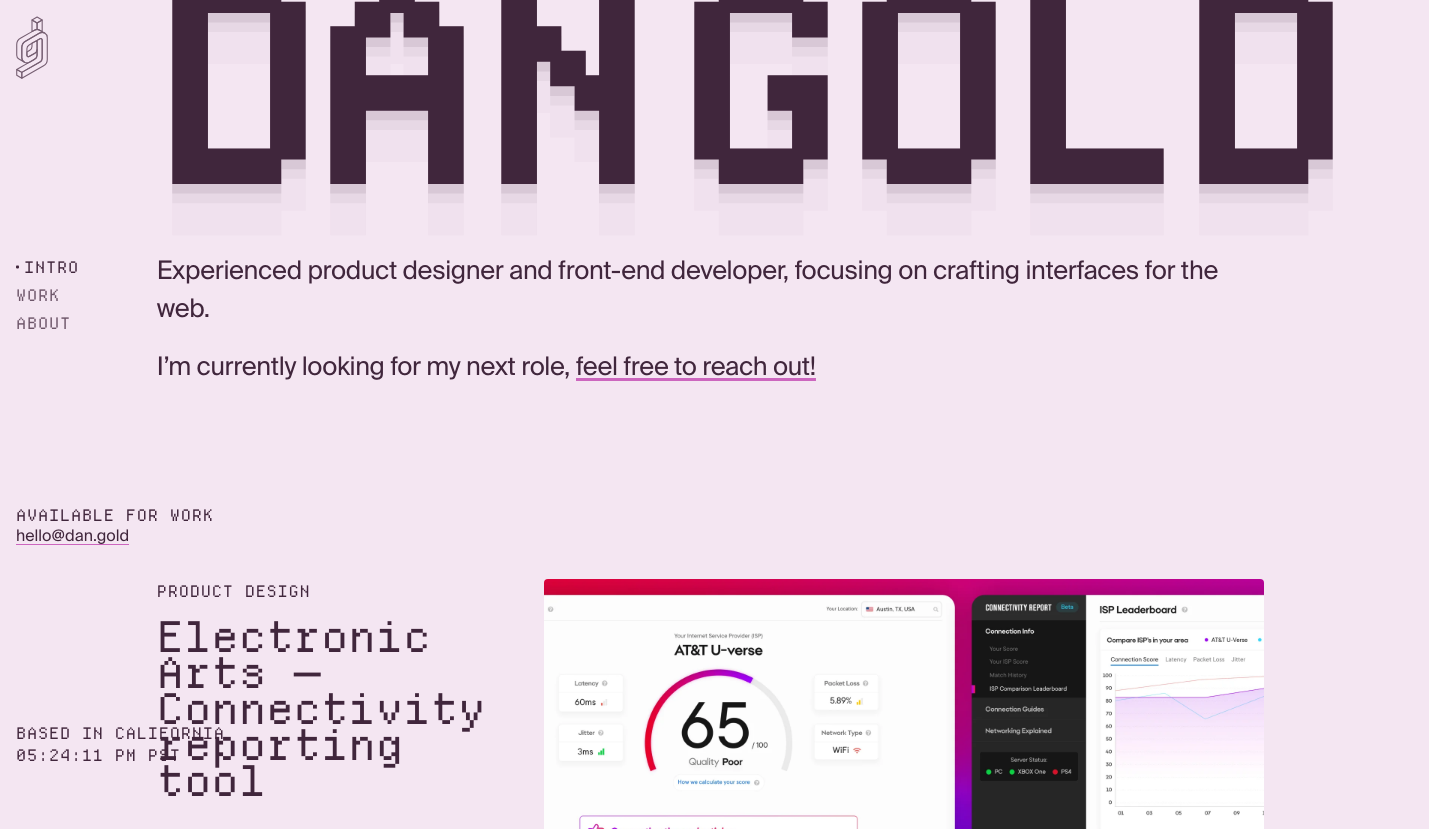
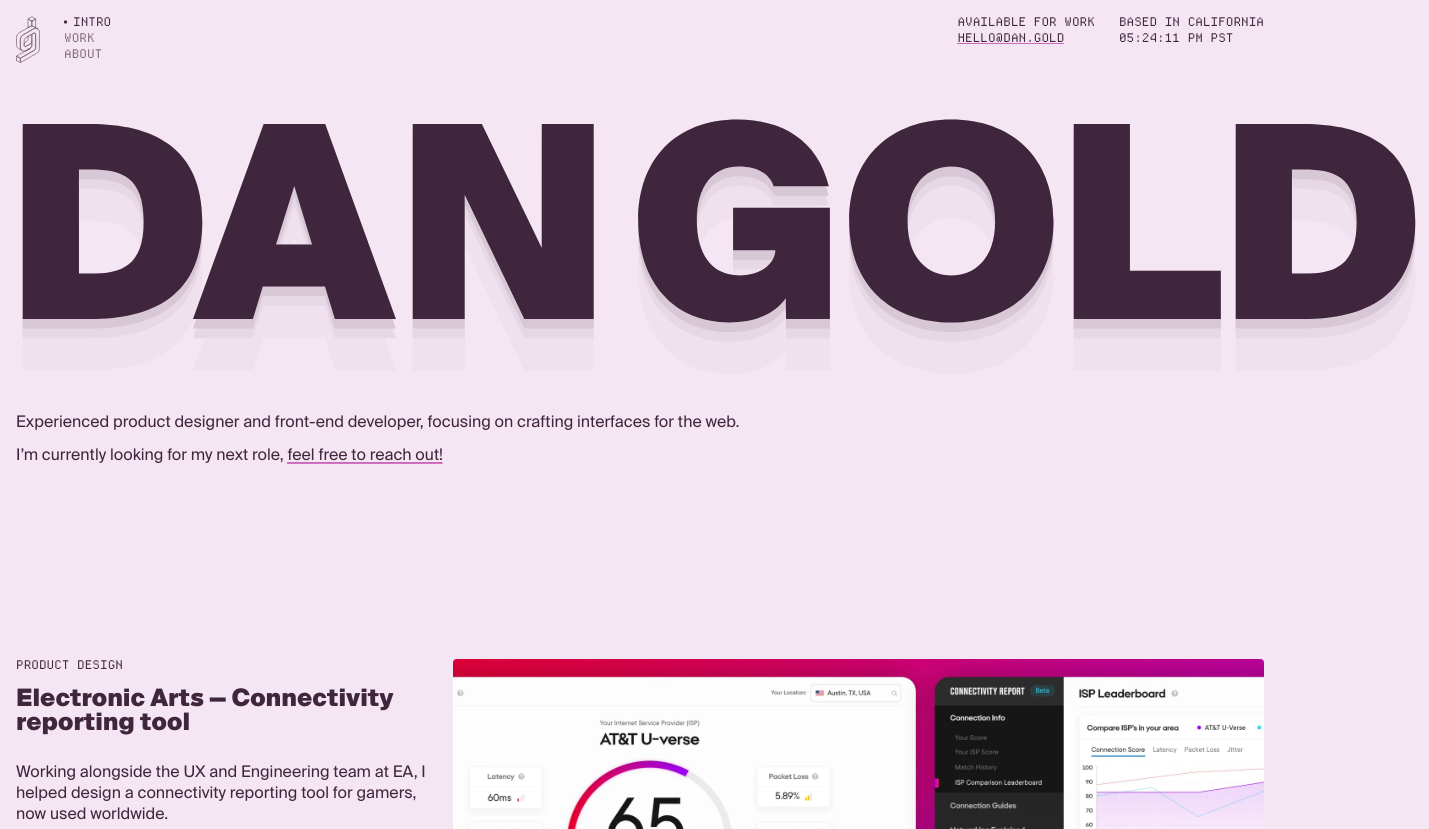
Before and after one commit to itsdangold/dan.gold, an Astro site: page / in a window 1280 px wide. Shown: the top 829 px of the page, 1429 px wide, since content can reach past the window. Built offline with nearby package versions, Linux system fonts and the light colour scheme; Astro itself is replaced by a stand-in of ours.

Commit message:
Update typography and navigation

```diff
--- a/src/components/Nav.astro
+++ b/src/components/Nav.astro
@@ -13,7 +13,7 @@ import Logo from './Logo.astro';
 
   <div class="site-header__callout">
     <p class="label">Available for work</p>
-    <button class="copy" aria-label="Copy email" type="button">hello@dan.gold</button>
+    <button class="copy label" aria-label="Copy email" type="button">hello@dan.gold</button>
   </div>
 
   <div class="site-header__time">
--- a/src/styles/_layout.scss
+++ b/src/styles/_layout.scss
@@ -1,10 +1,6 @@
 body {
   background-color: var(--bg);
   color: var(--text);
-
-  @media (min-width: 800px) {
-    padding-left: 8.8rem;
-  }
 
   &::after {
     [data-theme="neo"] & {
--- a/src/styles/_nav.scss
+++ b/src/styles/_nav.scss
@@ -6,29 +6,24 @@ header {
   padding: var(--site-margin);
   position: fixed;
   left: 0;
+  right: 0;
+  top: 0;
   width: 100%;
-  top: 0;
   z-index: 1000;
-
-  @media (min-width: 800px) {
-    flex-direction: column;
-    width: auto;
-    bottom: var(--site-margin);
-  }
+  gap: 1.5rem;
 }
 
 nav {
   display: flex;
-  flex-direction: row;
-  gap: .75rem;
+  flex-direction: column;
+  gap: .25rem;
   color: var(--text);
-  flex-direction: column;
+  margin-right: auto;
 
   > * {
     color: inherit;
     text-decoration: none;
-    opacity: 0.75;
-    line-height: 100%;
+    opacity: 0.65;
     transition: padding .3s ease;
 
     &::before {
@@ -52,12 +47,30 @@ nav {
     }
 
     &.active {
-      padding-left: .5em;
+      padding-left: .75em;
     }
 
     &.active::before {
       opacity: 1;
       transform: translate(0%, -50%);
+      // animation: blink 1s linear forwards infinite;
+
+      @keyframes blink {
+        0% {
+          opacity: 0;
+        }
+        50% {
+          opacity: 0;
+        }
+
+        51% {
+          opacity: 1;
+        }
+
+        100% {
+          opacity: 1;
+        }
+      }
     }
   }
 }
@@ -65,10 +78,9 @@ nav {
 .nav-logo {
   transition: opacity 0.15s ease;
   opacity: 0.7;
-  margin-right: 1rem;
 
   &__inner {
-    width: 2rem;
+    width: 1.5rem;
 
     &--fill {
       fill: transparent;
@@ -76,7 +88,7 @@ nav {
 
     &--stroke {
       stroke: var(--text);
-      stroke-width: 3;
+      stroke-width: 2.5;
     }
   }
 
@@ -105,6 +117,20 @@ nav {
     100% {
       transform: scale(1);
     }
+  }
+}
+
+.site-header {
+  &__callout, &__time {
+    display: flex;
+    flex-direction: column;
+    gap: .25rem;
+    align-items: flex-start;
+  }
+
+  &__callout {
+    border-right: 1rem;
+  //   padding-right: 2rem;
   }
 }
 
--- a/src/styles/_reset.scss
+++ b/src/styles/_reset.scss
@@ -38,6 +38,7 @@ body {
 
 main {
   z-index: 20;
+  margin-top: 10rem;
 }
 
 .visually-hidden {
--- a/src/styles/_typography.scss
+++ b/src/styles/_typography.scss
@@ -24,50 +24,56 @@
 
 body {
   font-family: 'Suisse', sans-serif;
-  font-weight: 500;
+  font-weight: 400;
   color: var(--black-90);
 }
 
 h1, h2, h3 {
-  font-family: 'Departure Mono', sans-serif;
   line-height: 100%;
 }
 
-h2 {
-  font-size: calc(1.125vw + 1.75rem);
-  line-height: 85%;
-  letter-spacing: 0.01em;
-  font-weight: 500;
+h4, .label {
+  font-family: 'Departure Mono', monospace;
+  text-transform: uppercase;
+  font-size: .75rem;
+  line-height: 100%;
 }
 
-h3 {
-  font-size: calc(1.25vw + 1.5rem);
-  line-height: 85%;
-  letter-spacing: 0.01em;
-  font-weight: 500;
-}
+// h2 {
+//   font-size: calc(1.125vw + 1.75rem);
+//   line-height: 85%;
+//   letter-spacing: 0.01em;
+//   font-weight: 500;
+// }
 
-h4, .label {
-  font-family: 'Departure Mono';
-  text-transform: uppercase;
-  letter-spacing: 0.05em;
-  font-weight: 500;
-  font-size: 1rem;
-}
+// h3 {
+//   font-size: calc(1.25vw + 1.5rem);
+//   line-height: 85%;
+//   letter-spacing: 0.01em;
+//   font-weight: 500;
+// }
 
-p {
-  line-height: 150%;
-  letter-spacing: -.015em;
-  font-weight: 500;
-  font-size: clamp(1rem, 1.05vw, 10rem);
-}
+// h4, .label {
+//   font-family: 'Departure Mono';
+//   text-transform: uppercase;
+//   letter-spacing: 0.05em;
+//   font-weight: 500;
+//   font-size: 1rem;
+// }
 
-.large {
-  line-height: 150%;
-  letter-spacing: -.015em;
-  font-weight: 500;
-  font-size: clamp(1.35rem, 2vw, 10rem);
-}
+// p {
+//   line-height: 150%;
+//   letter-spacing: -.015em;
+//   font-weight: 500;
+//   font-size: clamp(1rem, 1.05vw, 10rem);
+// }
+
+// .large {
+//   line-height: 150%;
+//   letter-spacing: -.015em;
+//   font-weight: 500;
+//   font-size: clamp(1.35rem, 2vw, 10rem);
+// }
 
 a {
   font-size: inherit;
```
